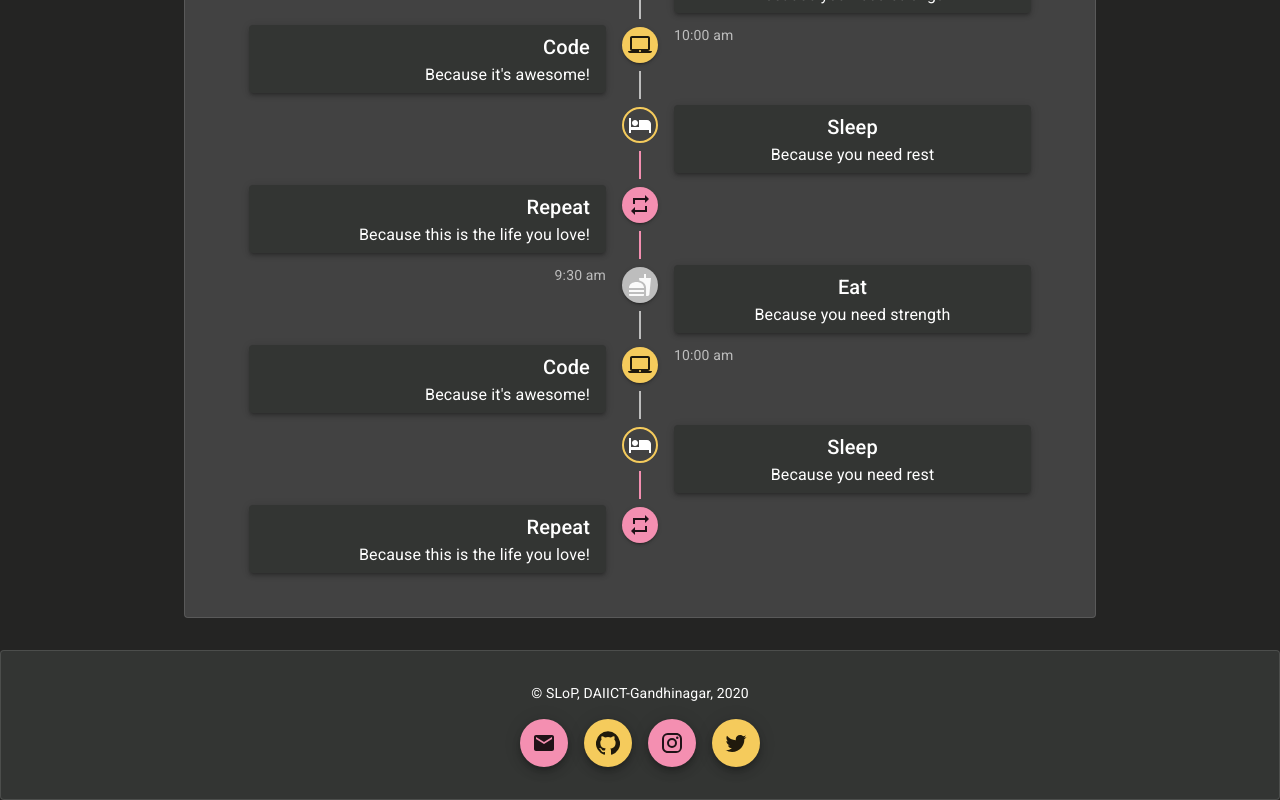
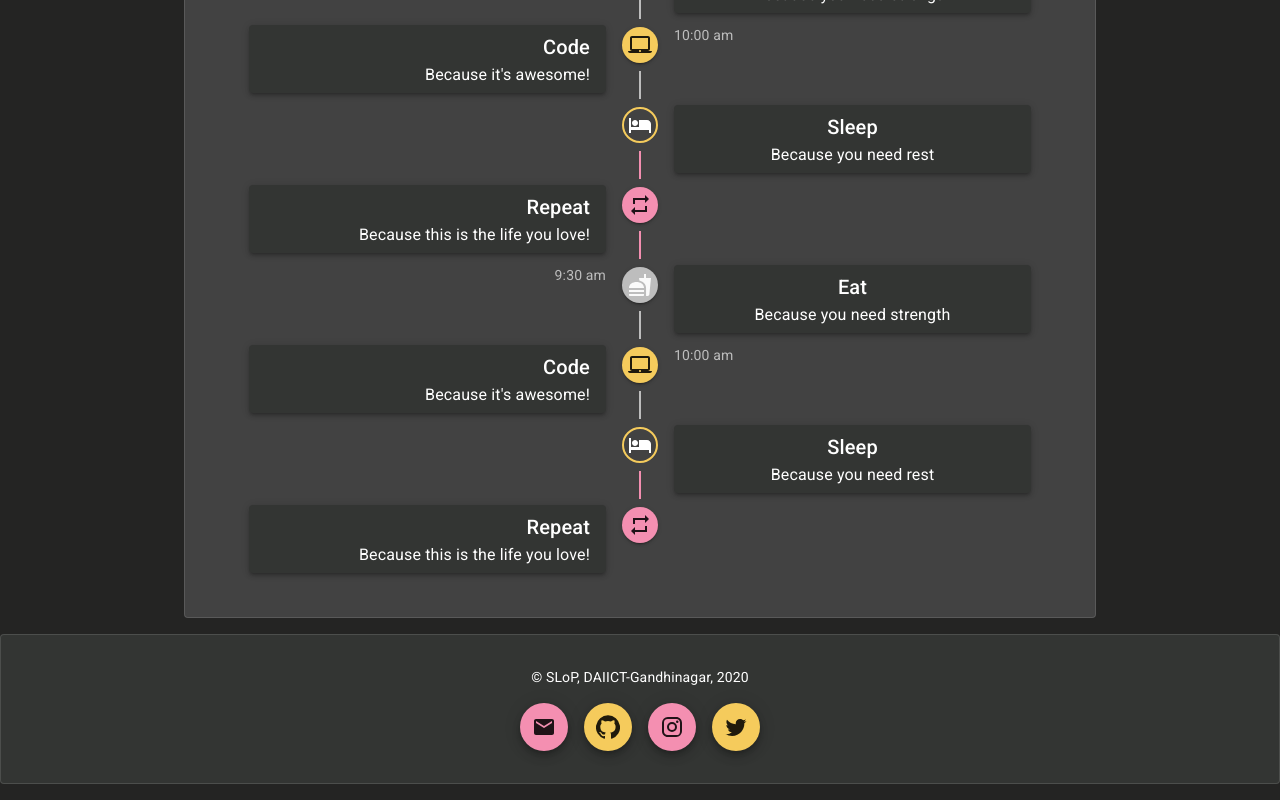
Before and after one commit to ossdaiict/dsc-slop-website, a React (Create React App) app: page / in a window 1280 px wide. Shown: the part 1964-2764 px from the top of the page. Built offline with nearby package versions, Linux system fonts and the light colour scheme.

Commit message:
Fix:margins in home page,styling

```diff
--- a/src/Pages/Projects.js
+++ b/src/Pages/Projects.js
@@ -34,10 +34,10 @@ export default function Projects() {
   }
   else{
     return (
-      <div style={{marginTop:16}}>
+      <div>
         <Container>
           <Grow in>
-            <Grid container spacing={3}>
+            <Grid container >
               {
                   data.map((obj,index)=>{
                     if(obj.project!=="")
--- a/src/components/Footer.js
+++ b/src/components/Footer.js
@@ -4,7 +4,6 @@ import { GitHub, Mail, Twitter, Instagram } from '@material-ui/icons';
 
 const useStyles = makeStyles((theme) => ({
   paper: {
-    marginTop: theme.spacing(2),
     padding: theme.spacing(4),
     position: 'static',
     flexGrow: 1,
--- a/src/components/Project.js
+++ b/src/components/Project.js
@@ -6,6 +6,7 @@ import moment from 'moment';
 
 const useStyles = makeStyles((theme) => ({
     paper: {
+        margin: theme.spacing(1),
         padding: theme.spacing(2),
         textAlign: 'center',
         minHeight:"25%",
```
